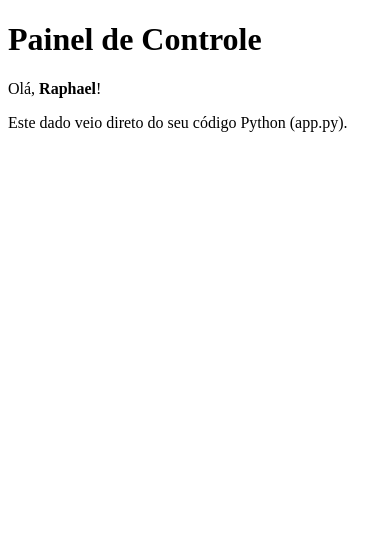
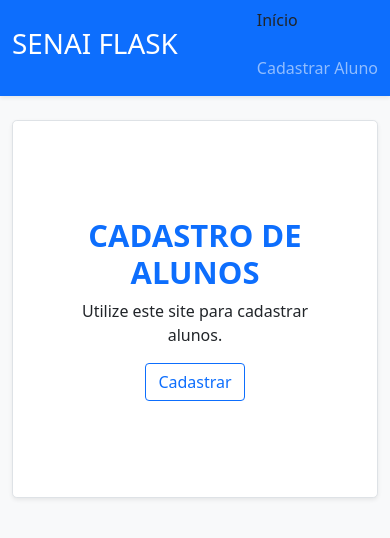
Before and after one commit to rmoretticassamassimo-wq/python_flask, a Flask app: page / in a window 390 px wide. Shown: the top 538 px of the page. Run offline with Flask 3, Linux system fonts and the light colour scheme.

Commit message:
Menu templates

```diff
--- a/app.py
+++ b/app.py
@@ -1,22 +1,17 @@
-# Importa o Flask e a função de renderizar templates
-from flask import Flask, render_template
+from flask import Flask, render_template, request
 
 app = Flask(__name__)
-app.config['SECRET_KEY'] = 'TROCAR_SENHA'
 
-# Rota principal chamando o arquivo HTML
-from flask import Flask, render_template
+@app.route('/') # Rota para o Index
+def index():
+    return render_template('index.html')
 
-app = Flask(__name__)
-app.config['SECRET_KEY'] = 'TROCAR_SENHA'
+@app.route('/cadastro', methods=['GET', 'POST']) # Rota para o Cadastro
+def cadastro():
+    if request.method == 'POST':
+        # Aqui pegaremos os dados do formulário depois
+        pass
+    return render_template('cadastro.html')
 
-@app.route('/')
-def index():
-    titulo = "Painel de Controle"
-    usuario_logado = "Raphael"
-    return render_template('index.html', titulo_pagina=titulo, nome_usuario=usuario_logado)
-
-# É ESTA PARTE AQUI QUE LIGA O SERVIDOR!
-# Tem que ter os dois "anderlines" (__) de cada lado da palavra
 if __name__ == '__main__':
     app.run(debug=True)
--- /dev/null
+++ b/templates/base.html
@@ -0,0 +1,27 @@
+<!DOCTYPE html>
+<html lang="pt-br">
+<head>
+    <meta charset="UTF-8">
+    <meta name="viewport" content="width=device-width, initial-scale=1.0">
+    <title>{% block title %}Sistema SENAI{% endblock %}</title>
+    <link href="https://cdn.jsdelivr.net/npm/bootstrap@5.0.2/dist/css/bootstrap.min.css" rel="stylesheet">
+</head>
+<body class="bg-light">
+
+    <nav class="navbar navbar-expand-lg navbar-dark bg-primary shadow-sm mb-4">
+        <div class="container">
+            <h1 style ="color: white">SENAI FLASK</h1>
+            <div class="navbar-nav">
+                <p>Início</p>
+                <a class="nav-link" href="/cadastro">Cadastrar Aluno</a>
+            </div>
+        </div>
+    </nav>
+
+    <div class="container">
+        {% block content %}{% endblock %}
+    </div>
+
+    <script src="https://cdn.jsdelivr.net/npm/bootstrap@5.0.2/dist/js/bootstrap.bundle.min.js"></script>
+</body>
+</html>
--- a/templates/index.html
+++ b/templates/index.html
@@ -1,12 +1,13 @@
-<!DOCTYPE html>
-<html lang="pt-br">
-<head>
-    <meta charset="UTF-8">
-    <title>Gestão de Alunos</title>
-</head>
-<body>
-    <h1>{{ titulo_pagina }}</h1>
+{% extends "base.html" %}
 
-    <p>Olá, <strong>{{ nome_usuario }}</strong>!</p>
-    <p>Este dado veio direto do seu código Python (app.py).</p>
-</body>
+{% block title %} Home {% endblock %}
+
+{% block content %}
+<div class="p-5 mb-4 bg-white rounded-3 shadow-sm border">
+    <div class="container-fluid py-5 text-center">
+        <h1 class="display-5 fw-bold text-primary">CADASTRO DE ALUNOS</h1>
+        <p class="fw-light">Utilize este site para cadastrar alunos.</p>
+        <a href="/cadastro" type="button" class="btn btn-outline-primary">Cadastrar</a>
+    </div>
+</div>
+{% endblock %}
```
Also changed, not shown: templates/cadastro.html (added, +30 -0 lines), data/dados.db (added).
